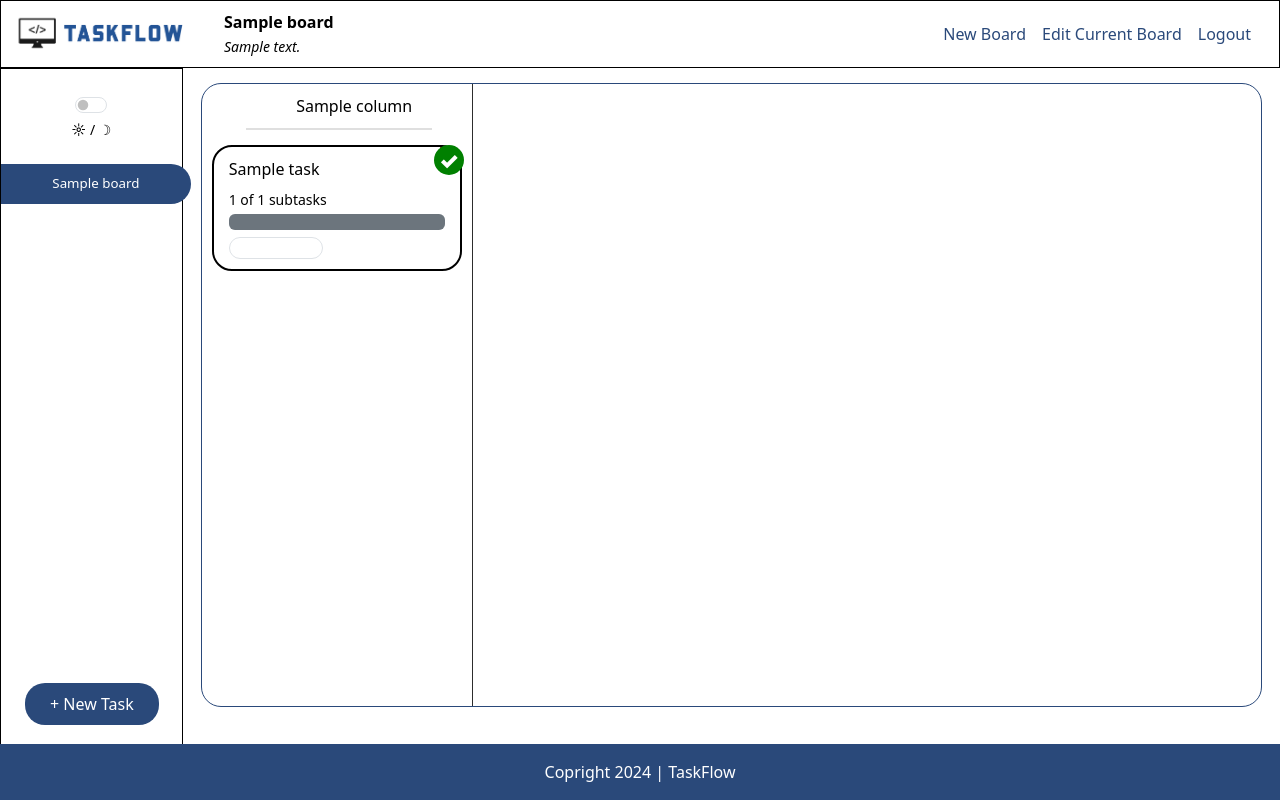
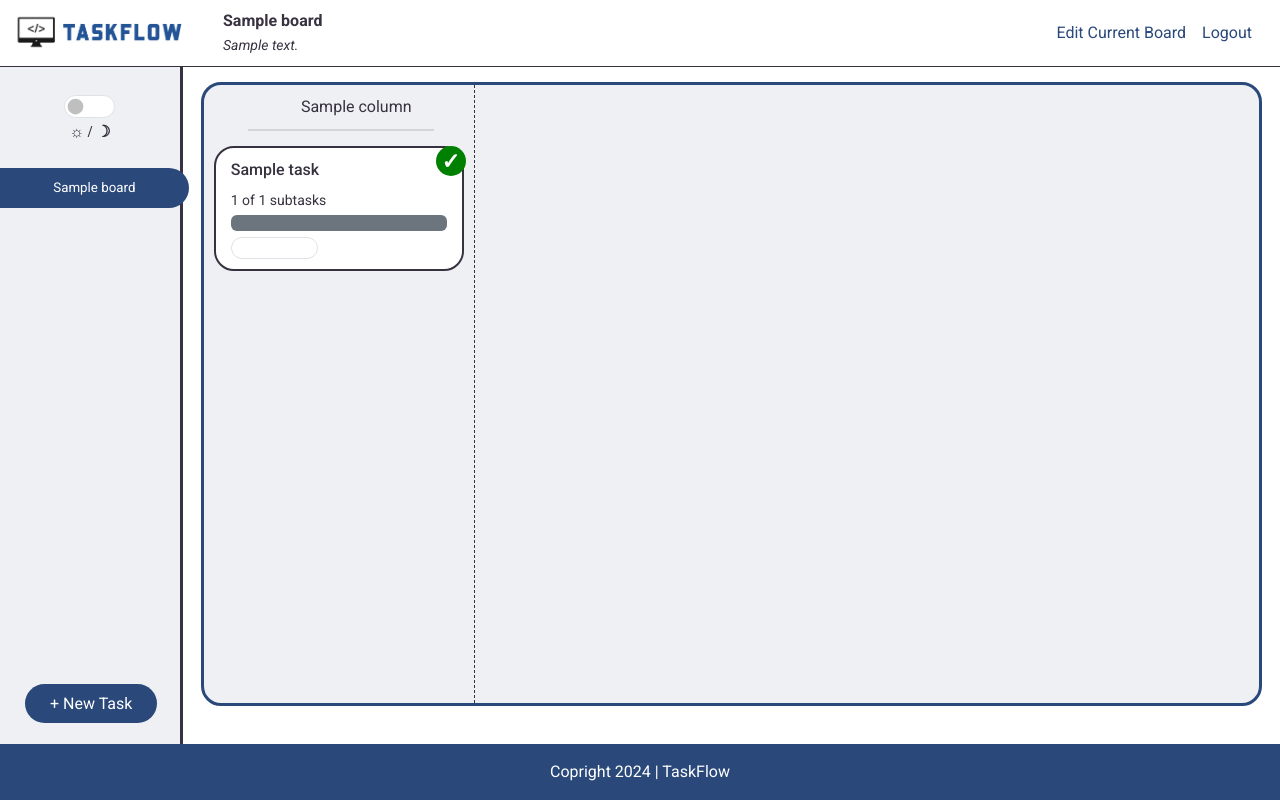
Before and after one commit to leonp84/code-institute-project-4, a Django app: page / in a window 1280 px wide. Run offline with Django 5.2, Linux system fonts and the light colour scheme; a user stored in the database is signed in; tables that the repository leaves empty hold one stand-in row (values such as "Sample post"); some libraries are stand-ins or nearby versions.

Commit message:
fix: update navbar options on different pages

```diff
--- a/main/templates/main/edit_board.html
+++ b/main/templates/main/edit_board.html
@@ -95,7 +95,7 @@
             </div>
             <span class="label-counter hidden">{{ forloop.counter}}</span>
             {% if forloop.counter != board.label_to_board.all.count %}
-            <hr style="border: 3px solid yellow;">
+            <hr style="border: 3px solid var(--project-blue);">
             {% endif %}
 
         {% endfor %}
--- a/main/templates/main/index.html
+++ b/main/templates/main/index.html
@@ -86,7 +86,6 @@
 
                                 {% endif %}
 
-
                                 <div class="d-flex justify-content-center flex-wrap mt-2">
                                     {% for label in board.label_to_board.all %}
                                     <input name="new-label" type="checkbox" class="btn-check" value="{{ label.id }}" autocomplete="off"
@@ -129,11 +128,12 @@
                             <a class="btn btn-success" href="{% url 'archive_task' task.id %}" role="button">Archive Task</a>
                             {% endif %}
                             <button type="submit" class="btn btn-primary">Update Task</button>
-                            <button type="button" class="btn btn-danger" data-bs-target="#delete-modal" data-bs-toggle="modal" data-bs-dismiss="modal">Delete Task</button>
+                            <button type="button" class="btn btn-danger" data-bs-target="#delete-modal-{{ task.id }}" data-bs-toggle="modal" data-bs-dismiss="modal">Delete Task</button>
                             {% else %}
                             <div class="task-completed-check task-completed-check-modal">
                                 &#10003;
                             </div>
+
                             {% endif %}
 
                         </div>
@@ -142,7 +142,7 @@
             </div>
         </div>
         <!-- Delete Confirmation Modal -->
-        <div class="modal fade" id="delete-modal" aria-hidden="true" aria-labelledby="delete-modal-label" tabindex="-1">
+        <div class="modal fade" id="delete-modal-{{ task.id }}" aria-hidden="true" aria-labelledby="delete-modal-label" tabindex="-1">
             <div class="modal-dialog modal-dialog-centered">
               <div class="modal-content theme-switch bg-gradient">
                 <div class="modal-header">
@@ -249,7 +249,7 @@
 <div class="modal fade" id="archived-tasks" data-bs-backdrop="static" data-bs-keyboard="false" tabindex="-1"
     aria-labelledby="staticBackdropLabel" aria-hidden="true">
     <div class="modal-dialog modal-dialog-centered modal-dialog-scrollable">
-        <div class="modal-content">
+        <div class="modal-content" style="overflow-x: hidden;">
             <div class="modal-header theme-switch bg-gradient">
                 <h5 class="modal-title">Archived Tasks</h5>
                 <button type="button" class="btn-close" data-bs-dismiss="modal" aria-label="Close"></button>
--- a/main/views.py
+++ b/main/views.py
@@ -1,4 +1,4 @@
-from django.shortcuts import render
+from django.shortcuts import render, redirect
 from django.contrib.auth.decorators import login_required
 from .forms import CreateBoardForm, CreateNewTaskForm
 from .models import Board, Column, Label, Subtask, Task
@@ -18,7 +18,8 @@ def index(request, display_board=None):
         request,
         'main/index.html',
         {'all_boards': all_boards,
-         'board': current_board}
+         'board': current_board,
+         'home': True}
         )
 
 
@@ -58,12 +59,7 @@ def create_new_board(request):
         # Return to index.html with new Board instance
         current_board = Board.objects.all().first()
 
-        return render(
-            request,
-            'main/index.html',
-            {'all_boards': all_boards,
-             'board': current_board}
-            )
+        return redirect(index)
 
     return render(
         request,
@@ -74,8 +70,8 @@ def create_new_board(request):
 
 
 def add_new_task(request, display_board=None):
-    all_boards = Board.objects.all()
-    current_board = Board.objects.all().filter(pk=display_board).first()
+    # all_boards = Board.objects.all()
+    # current_board = Board.objects.all().filter(pk=display_board).first()
 
     if request.method == 'POST':
         queryset = CreateNewTaskForm(data=request.POST)
@@ -105,12 +101,7 @@ def add_new_task(request, display_board=None):
             new_label = Label.objects.filter(id=id).first()
             new_task.label.add(new_label)
 
-    return render(
-        request,
-        'main/index.html',
-        {'all_boards': all_boards,
-         'board': current_board}
-        )
+    return redirect(index)
 
 
 def edit_task(request, task_id=None):
@@ -150,14 +141,7 @@ def edit_task(request, task_id=None):
         new_label = Label.objects.filter(id=id).first()
         task_to_edit.label.add(new_label)
 
-    all_boards = Board.objects.all()
-
-    return render(
-        request,
-        'main/index.html',
-        {'all_boards': all_boards,
-         'board': current_board}
-        )
+    return redirect(index)
 
 
 def edit_board(request, board_id=None):
@@ -217,14 +201,7 @@ def edit_board(request, board_id=None):
                 )
                 new_label.save()
 
-        all_boards = Board.objects.all()
-
-        return render(
-            request,
-            'main/edit_board.html',
-            {'all_boards': all_boards,
-             'board': current_board}
-            )
+        return redirect(index)
 
     return render(
         request,
@@ -246,30 +223,17 @@ def archive_task(request, task_id=None):
         id=task_to_archive.column.board.id).first()
     current_board.has_archived_tasks = True
     current_board.save()
-    all_boards = Board.objects.all()
 
-    return render(
-        request,
-        'main/index.html',
-        {'all_boards': all_boards,
-         'board': current_board}
-        )
+    return redirect(index)
 
 
 def delete_task(request, task_id=None):
 
     task_to_delete = Task.objects.filter(id=task_id).first()
 
-    current_board = Board.objects.filter(
-        id=task_to_delete.column.board.id).first()
+    # current_board = Board.objects.filter(
+    #     id=task_to_delete.column.board.id).first()
 
     task_to_delete.delete()
 
-    all_boards = Board.objects.all()
-
-    return render(
-        request,
-        'main/index.html',
-        {'all_boards': all_boards,
-         'board': current_board}
-        )
+    return redirect(index)
--- a/static/assets/css/style.css
+++ b/static/assets/css/style.css
@@ -1,5 +1,9 @@
+@import url('https://fonts.googleapis.com/css2?family=Roboto:ital,wght@0,100;0,300;0,400;0,500;0,700;0,900;1,100;1,300;1,400;1,500;1,700;1,900&display=swap');
+
 :root {
     --project-blue: #2A497A;
+    --project-grey: #383140;
+    --project-white: #EEF0F4;
 }
 
 
@@ -9,20 +13,21 @@
     box-sizing: border-box;
 }
 
-
-
 body {
     background-color: white;
-    color: black;
+    color: var(--project-grey);
     min-height: 100vh;
     position: relative;
+    font-family: "Roboto", sans-serif;
 }
-
-
 
 .dark {
     background-color: black;
     color:white;
+}
+
+.dark .board {
+    background-color: black;
 }
 
 .dark .task-title {
@@ -41,16 +46,16 @@ body {
 
 
 .dark .nav-link {
-    color: rgb(110, 134, 181);
+    color: rgb(71, 110, 183);
 }
 
 nav {
-    border: 1px solid black;
+    border-bottom: 1px solid var(--project-grey);
 }
 
 .nav-link {
     color: var(--project-blue);
-    font-weight: 500;
+    font-weight: 400;
 }
 
 .nav-link:hover {
@@ -72,7 +77,8 @@ main {
     width: 220px;
     min-height: 90vh;
     height: auto;
-    border: 1px solid black;
+    border-right: 3px solid var(--project-grey);
+    background-color: var(--project-white);
 }
 
 .board-name {
@@ -133,7 +139,8 @@ main {
     margin-left: auto;
     margin-right: auto;
     width: 95%;
-    border: 1px solid var(--project-blue);
+    border: 3px solid var(--project-blue);
+    background-color: var(--project-white);
     border-radius: 20px;
     white-space: nowrap;
     overflow: auto;
@@ -145,7 +152,7 @@ main {
 
 .column {
     display: inline-block;
-    border-right: 1px solid rgb(45, 45, 45);
+    border-right: 1px dashed var(--project-grey);
     width: 266px;
     height: 100%;
     margin: 0 5px;
@@ -174,7 +181,7 @@ main {
 }
 
 .task {
-    border: 2px solid black;
+    border: 2px solid var(--project-grey);
     border-radius: 20px;
     width: 250px;
     margin: 5px;
@@ -201,7 +208,7 @@ main {
     font-weight: 500;
     font-size: 16px;
     text-decoration: none;
-    color: black;
+    color: var(--project-grey);
 }
 
 .task-title:hover {
@@ -212,7 +219,6 @@ main {
     position: absolute;
     top: 0px;
     right: 0px;
-    background-color: brown;
     height: 20px;
     width: 20px;
     border-top-right-radius: 20px;
@@ -264,11 +270,21 @@ main {
     padding: 0 5px;
     border-radius: 10px;
     margin: 5px;
-    height: 30px;
+    height: 27px;
+}
+
+#toggle-theme {
+    height: 23px;
+    width: 51px;
+}
+
+.form-check-input:checked {
+    background-color: var(--project-blue);
+    border-color: var(--project-blue);
 }
 
 .label-button:hover {
-    box-shadow: 1px 1px 10px white;
+    box-shadow: 1px 1px 10px var(--project-blue);
  }
 
 /* Modal - Add New Task */
@@ -330,7 +346,7 @@ footer {
 }
 
 #div_id_colour label:hover {
-    box-shadow: 1px 1px 10px black;
+    box-shadow: 1px 1px 10px var(--project-grey);
 }
 
 .signup-container {
@@ -366,14 +382,9 @@ label[for="id_login"] {
     display: block;
 }
 
-.form-select[value="0"] {
-    background-color: aquamarine;
-}
-
-
 .border-container {
     padding: 10px;
-    border: 1px solid rgb(64, 64, 172);
+    border: 1px solid var(--project-grey);
     border-radius: 20px;
     position: relative;
 }
--- a/static/assets/js/script.js
+++ b/static/assets/js/script.js
@@ -1,3 +1,7 @@
+if (window.localStorage.getItem('currentTheme') == 'dark') {
+    toggleTheme()
+}
+
 $(function () {
 
     IdCounter = 2
@@ -21,11 +25,18 @@ $(function () {
         $('.theme-switch').toggleClass('bg-dark');
         if ($('html').attr('data-bs-theme') == 'light') {
             $('html').attr('data-bs-theme', 'dark')
+            window.localStorage.currentTheme = 'dark'
+            window.localStorage.setItem('currentTheme', 'dark')
+
+
         } else {
             $('html').attr('data-bs-theme', 'light')
+            window.localStorage.setItem('currentTheme', 'light')
+
         }
         $('#logo-light').toggle()
         $('#logo-dark').toggle()
+        console.log(window.localStorage.getItem('currentTheme'))
     })
 
     addEventListener()
@@ -39,6 +50,19 @@ $(function () {
     }
 })
 
+function toggleTheme() {
+    $('body').toggleClass('dark')
+    $('.theme-switch').toggleClass('bg-dark');
+    if ($('html').attr('data-bs-theme') == 'light') {
+        $('html').attr('data-bs-theme', 'dark')
+    } else {
+        $('html').attr('data-bs-theme', 'light')
+
+    }
+    $('#logo-light').toggle()
+    $('#logo-dark').toggle()
+    console.log('test')
+}
 
 function extraTask(num) {
     return `
--- a/templates/base.html
+++ b/templates/base.html
@@ -3,6 +3,7 @@
 {% url 'account_login' as login_url %}
 {% url 'account_signup' as signup_url %}
 {% url 'account_logout' as logout_url %}
+{% url 'index_url' as index %}
 
 <!DOCTYPE html>
 <html lang="en-gb" data-bs-theme="light">
@@ -68,18 +69,15 @@
             <div class="collapse navbar-collapse" id="navbarSupportedContent">
 
                 <ul class="navbar-nav mb-2 ms-auto mb-md-0 me-md-2">
-                    <li class="nav-item">
-                        <a class="nav-link" aria-current="page" href="{% url 'create_new_board' %}">New Board</a>
-                    </li>
-
                     <li class="nav-item dropdown d-md-none">
                         <a class="nav-link dropdown-toggle" href="#" role="button" data-bs-toggle="dropdown"
                             aria-expanded="false">
                             Switch Boards
                         </a>
                         <ul class="dropdown-menu">
-                            <li><a class="dropdown-item" href="#">Board 1</a></li>
-                            <li><a class="dropdown-item" href="#">Board 2</a></li>
+                            {% for board in all_boards.all %}
+                            <li><a class="dropdown-item" href="{% url 'show_board' board.id %}">{{ board.title }}</a></li>
+                            {% endfor %}
                         </ul>
                     </li>
                     <li class="nav-item">
@@ -88,7 +86,7 @@
                     <li class="nav-item">
                         <a class="nav-link d-md-none" href="{% url 'create_new_board' %}">Add New Board</a>
                     </li>
-                    {% if board.has_archived_tasks == True %}
+                    {% if board.has_archived_tasks == True and home %}
                     <li class="nav-item">
                         <a class="nav-link" data-bs-toggle="modal" data-bs-target="#archived-tasks"
                         href="#">See Archived Tasks</a>
@@ -122,7 +120,7 @@
                 <div class="form-check form-switch d-flex justify-content-center">
                     <input id="toggle-theme" class="form-check-input" type="checkbox" role="switch" id="flexSwitchCheckDefault">
                 </div>
-                <span class="small">&#9788; / &#9789;</span>
+                <span style="font-family: serif"><strong>&#9788; / &#9789;</strong></span>
             </div>
             {% for board in all_boards.all %}
             <a href="{% url 'show_board' board.id %}" class="board-name">
@@ -130,12 +128,12 @@
             </a>
             {% endfor %}
 
-            {% if not all_boards|length == 0 %}
-            <div class="big-nav-bottom">
-                <a href="#" class="board-buttons mt-5 fs-6" data-bs-toggle="modal" data-bs-target="#add-new-task">+ New
-                    Task</a>
-            </div>
-            {% endif %}
+                {% if home %}
+                <div class="big-nav-bottom">
+                    <a href="#" class="board-buttons mt-5 fs-6" data-bs-toggle="modal" data-bs-target="#add-new-task">+ New
+                        Task</a>
+                </div>
+                {% endif %}
 
         </div>
 
```
